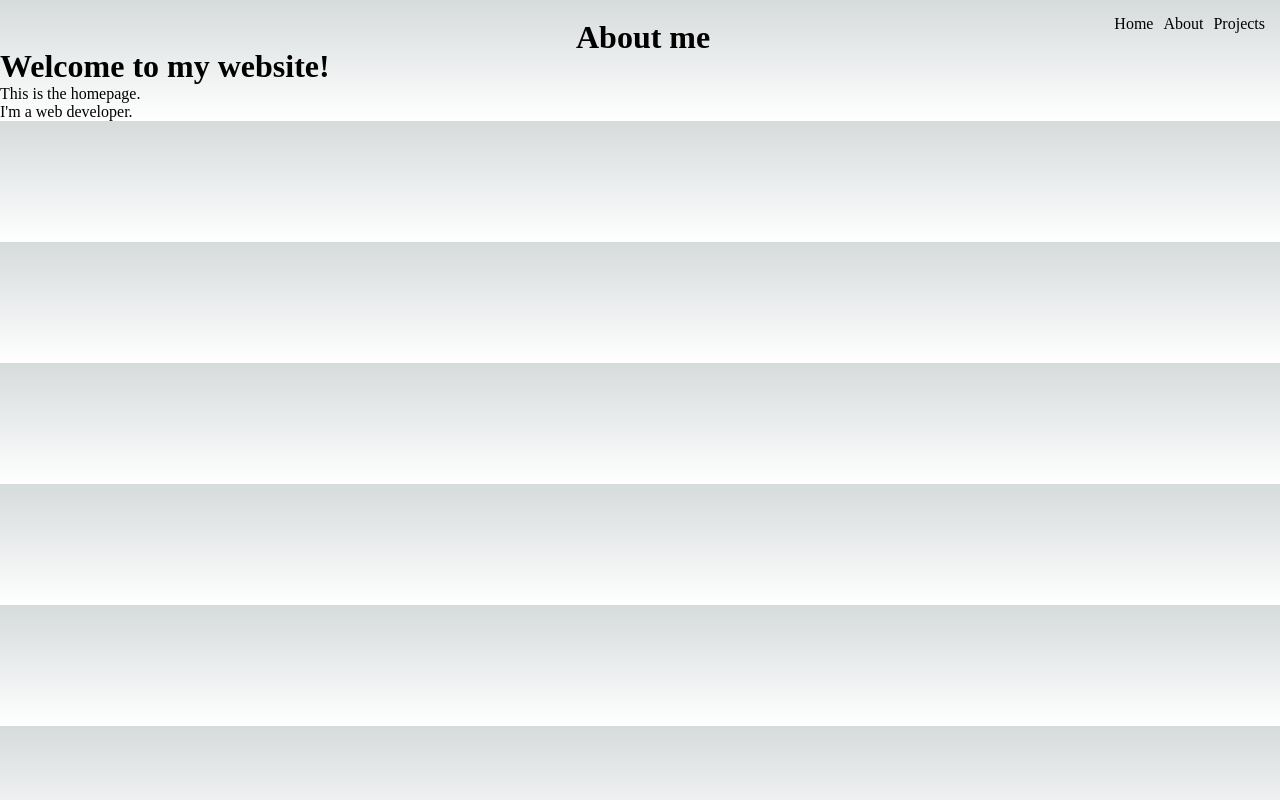
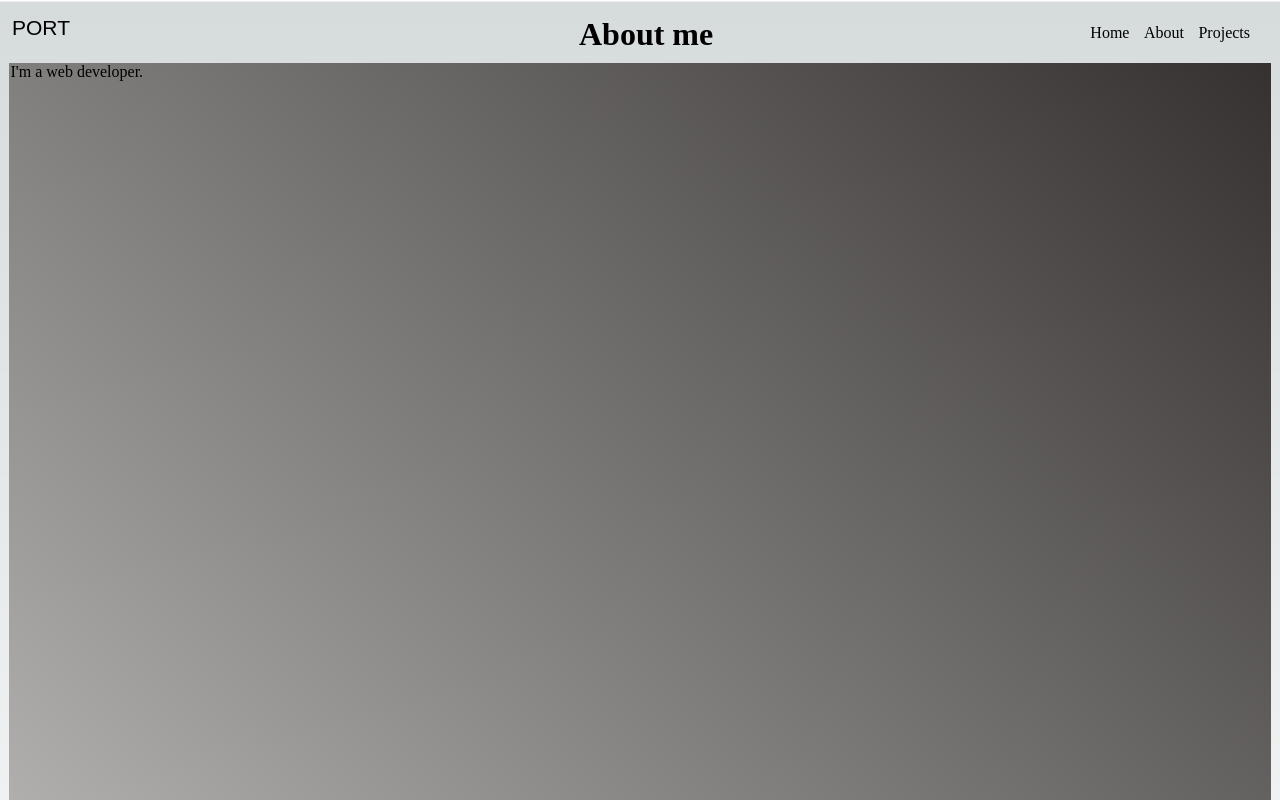
Before and after one commit to stormyy00/personal-web, a Next.js app: page /about in a window 1280 px wide. Shown: the top 800 px of the page. Built offline with nearby package versions, Linux system fonts and the light colour scheme.

Commit message:
setup p1

```diff
--- a/components/Layout.js
+++ b/components/Layout.js
@@ -1,17 +1,22 @@
-import Head from 'next/head'
+import styles from '@/styles/layout.module.css'
+const Layout = ({ children, title }) => {
 
-const Layout = ({ children, title }) => {
     return (
       <div>
-      <Head>
-        <title>{title}</title>
-        <meta name="viewport" content="width=device-width, initial-scale=1.0" />
-      </Head>
-      <header>
+
+        <div></div>
+        <ul className={styles.port}>
+        <li>
+                <a href="/home">port</a>
+
+              </li>
+              </ul>
+        <header className={styles.navbar}>
           <nav>
             <ul>
               <li>
-              <a href="/">Home</a>
+                <a href="/home">Home</a>
+
               </li>
               <li>
                 <a href="/about">About</a>
--- a/pages/about.js
+++ b/pages/about.js
@@ -1,13 +1,15 @@
-import Layout from '.'
+import Myapp from '.'
 import styles from '@/styles/About.module.css'
 const About = () => {
   return (
-    <Layout title="About">
+    <Myapp title="About">
+      <div className={styles.body}>
       <div className={styles.title}>
       <h1>About me</h1>
       </div>
       <p>I'm a web developer.</p>
-    </Layout>
+      </div>
+    </Myapp>
   )
 }
 
--- a/pages/index.js
+++ b/pages/index.js
@@ -1,38 +1,21 @@
 import Head from 'next/head'
-import styles from '@/styles/index.module.css'
-const Layout = ({ children, title }) => {
+
+import Layout from '/components/Layout';
+const Myapp = ({ children, title }) => {
+
   return (
     <div>
       <Head>
         <title>{title}</title>
         <meta name="viewport" content="width=device-width, initial-scale=1.0" />
+
       </Head>
-      <div>
-      <header className={styles.navbar}>
-        <nav>
-          <ul>
-            <li>
-              <a href="/">Home</a>
+      <Layout/>
+      <div></div>
 
-            </li>
-            <li>
-              <a href="/about">About</a>
-            </li>
-            <li>
-              <a href="/projects">Projects</a>
-            </li>
-          </ul>
-        </nav>
-      </header>
-      <div className={styles.title}>
-      <h1>Welcome to my website!</h1>
-      </div>
-      <p className={styles.description}>This is the homepage.</p>
-
-      </div>
       <main>{children}</main>
     </div>
   )
 }
 
-export default Layout
+export default Myapp
--- a/styles/About.module.css
+++ b/styles/About.module.css
@@ -5,3 +5,9 @@
     left: 45%;
 
   }
+  .body{
+    background-image: linear-gradient(
+        to top right, #cdcdcb, rgb(53, 49, 49)
+    );
+    min-height: 150vh;
+  }
--- a/styles/Home.module.css
+++ b/styles/Home.module.css
@@ -1,11 +1,17 @@
 .title {
+  position: absolute;
   text-align: center;
-  position: absolute;
-  bottom: 93%;
-  left: 75vh;
+  top: 5px;
+  left: 39%;
 
 }
+.body{
+  background-image: linear-gradient(
+    to top right, #f8f7fb, rgba(170, 157, 11, 0.342)
 
+);
+min-height: 150vh;
+}
 /* .main {
   display: flex;
   flex-direction: column;
--- a/styles/Project.module.css
+++ b/styles/Project.module.css
@@ -1,9 +1,10 @@
+
 .title {
     text-align: center;
     position: absolute;
     bottom: 93%;
-    left: 90vh;
-
+    left: 88vh;
+    font-family: serif;
   }
 
   .description {
@@ -11,3 +12,56 @@
 color: rgb(30, 239, 239);
 
   }
+  .body{
+
+
+    background-image: linear-gradient(
+        to top right, #885cf6, rgb(14, 199, 88)
+    );
+    bottom: 10%;
+    min-height: 150vh;
+    margin: 0;
+    display: flex;
+    justify-content: center;
+    align-items: center;
+    font-family: monospace;
+  }
+
+  .slider{
+    display: grid;
+    grid-template-columns: 1fr 1fr 1fr; /* Three equal-width columns */
+    gap: 90px; /* Gap between columns */
+
+    position: absolute;
+    top: 20%;
+    width: 80%;
+    height: 100%;
+    overflow: hidden;
+  }
+
+  .container{
+
+     text-align: center;
+    background-color: rgb(0, 0, 0);
+     border-radius: 25px;
+
+    padding: 20px;
+     transition: 0.5s;
+    left: calc(50% - 110px);
+    top: 0;
+  }
+   /* #next, #prev{
+    position: absolute;
+   top: 40%;
+     color: #fff;
+     background-color: transparent;
+    border: 0;
+    font-size: xx-large;
+    font-family: monospace;
+    font-weight: bold;
+    left: 0px;
+}
+#next{
+    left: unset;
+    left: 1421px;
+}  */
--- a/styles/globals.css
+++ b/styles/globals.css
@@ -1,6 +1,7 @@
 :root {
-  --max-width: 1100px;
-  --border-radius: 12px;
+
+  --max-width: 2000px;
+  --border-radius: 10px;
   --font-mono: ui-monospace, Menlo, Monaco, 'Cascadia Mono', 'Segoe UI Mono',
     'Roboto Mono', 'Oxygen Mono', 'Ubuntu Monospace', 'Source Code Pro',
     'Fira Mono', 'Droid Sans Mono', 'Courier New', monospace;
@@ -75,8 +76,8 @@
 
 * {
   box-sizing: border-box;
-  padding: 0;
-  margin: 0;
+  padding: 0px;
+  margin: 1.5px;
 }
 
 html,
--- a/styles/index.module.css
+++ b/styles/layout.module.css
@@ -1,4 +1,5 @@
-.navbar {
+ .navbar {
+
     padding: 15px;
     display: flex;
     justify-content: flex-end;
@@ -15,3 +16,11 @@
 
     margin-left: 10px;
   }
+
+  .port{
+  position: fixed;
+  font-size: 30px;
+  font-weight: 500;
+  font-family: sans-serif;
+    font-variant: small-caps;
+  }
```
Also changed, not shown: pages/home.js (+11 -3 lines), pages/indexLayout.js (added, +15 -0 lines), pages/projects.js (+36 -12 lines). Lines whose indentation alone changed are shown as unchanged.
